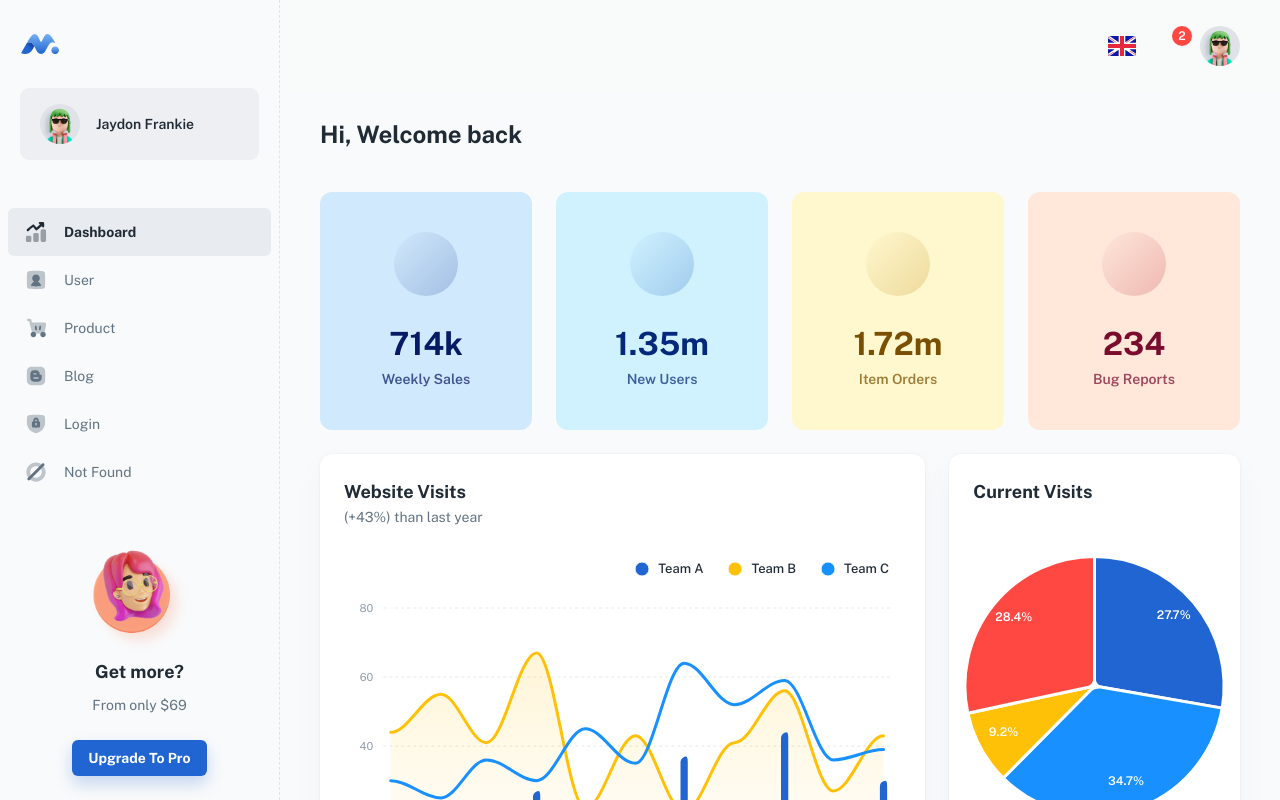
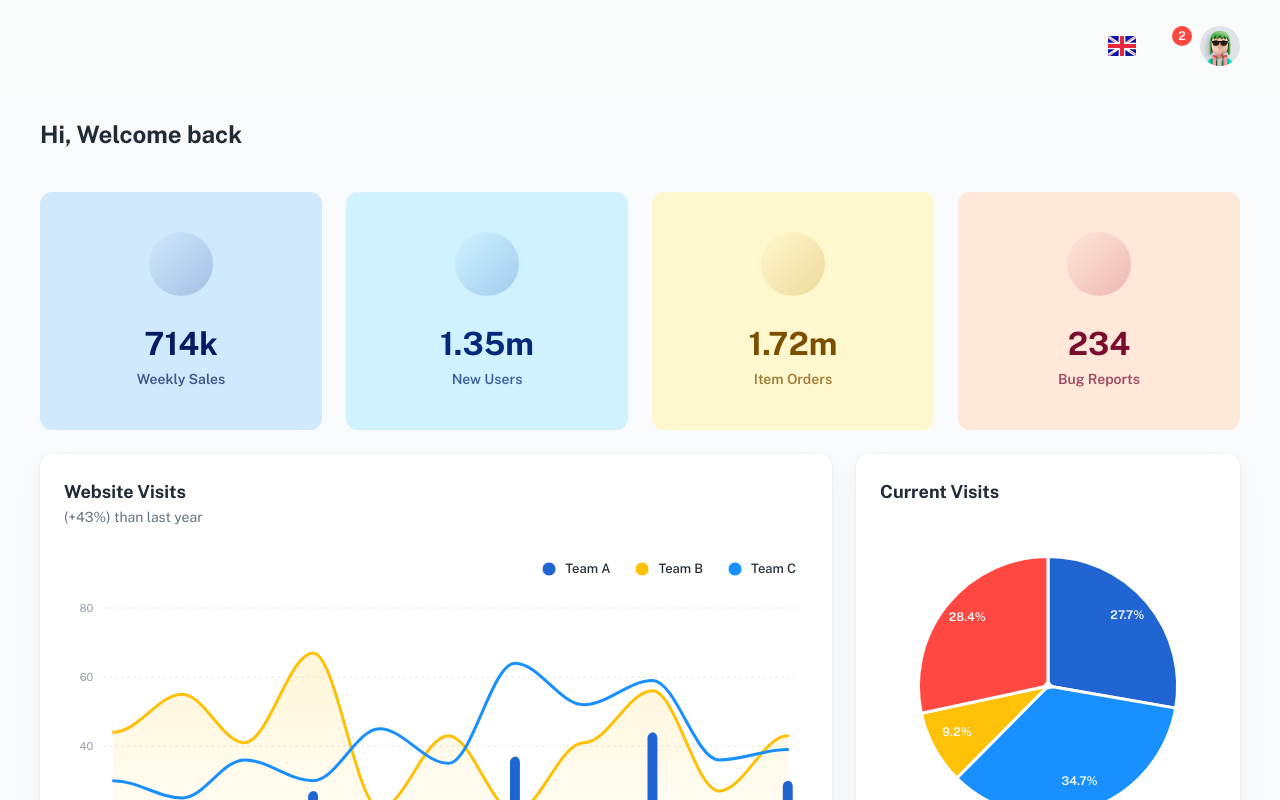
Before and after one commit to Miharin/alumunium-react, a React (Create React App) app: page /dashboard/app in a window 1280 px wide. Shown: the top 800 px of the page. Built offline with nearby package versions, Linux system fonts and the light colour scheme; some icons are missing; a web font is replaced by a local one.

Commit message:
sidebar toggleable

```diff
--- a/src/layouts/dashboard/header/index.js
+++ b/src/layouts/dashboard/header/index.js
@@ -24,7 +24,7 @@ const StyledRoot = styled(AppBar)(({ theme }) => ({
   ...bgBlur({ color: theme.palette.background.default }),
   boxShadow: 'none',
   [theme.breakpoints.up('lg')]: {
-    width: `calc(100% - ${NAV_WIDTH + 1}px)`,
+    // width: `calc(100% - ${NAV_WIDTH + 1}px)`,
   },
 }));
 
@@ -51,7 +51,7 @@ export default function Header({ onOpenNav }) {
           sx={{
             mr: 1,
             color: 'text.primary',
-            display: { lg: 'none' },
+            // display: { lg: 'none' },
           }}
         >
           <Iconify icon="eva:menu-2-fill" />
--- a/src/layouts/dashboard/nav/config.js
+++ b/src/layouts/dashboard/nav/config.js
@@ -1,5 +1,5 @@
 // component
-import SvgColor from '../../../components/svg-color';
+import SvgColor from 'components/svg-color';
 
 // ----------------------------------------------------------------------
 
@@ -11,11 +11,11 @@ const navConfig = [
     path: '/dashboard/app',
     icon: icon('ic_analytics'),
   },
-  {
-    title: 'user',
-    path: '/dashboard/user',
-    icon: icon('ic_user'),
-  },
+  // {
+  //   title: 'user',
+  //   path: '/dashboard/user',
+  //   icon: icon('ic_user'),
+  // },
   {
     title: 'product',
     path: '/dashboard/products',
--- a/src/layouts/dashboard/nav/index.js
+++ b/src/layouts/dashboard/nav/index.js
@@ -3,7 +3,19 @@ import { useEffect } from 'react';
 import { useLocation } from 'react-router-dom';
 // @mui
 import { styled, alpha } from '@mui/material/styles';
-import { Box, Link, Button, Drawer, Typography, Avatar, Stack } from '@mui/material';
+import {
+  Box,
+  Link,
+  Drawer,
+  Typography,
+  Avatar,
+  Divider,
+  List,
+  ListItemButton,
+  ListItemIcon,
+  ListItemText,
+  Collapse,
+} from '@mui/material';
 // mock
 import account from '_mock/account';
 // hooks
@@ -12,9 +24,10 @@ import useResponsive from 'hooks/useResponsive';
 import Logo from 'components/logo';
 import Scrollbar from 'components/scrollbar';
 import NavSection from 'components/nav-section';
+import { EqualizerRounded, ExpandLess, ExpandMore, StarBorder } from '@mui/icons-material';
+import { useSidebarConfig } from 'store/index';
 //
 import navConfig from './config';
-
 // ----------------------------------------------------------------------
 
 const NAV_WIDTH = 280;
@@ -34,17 +47,50 @@ Nav.propTypes = {
   onCloseNav: PropTypes.func,
 };
 
+const ItemNav = [
+  {
+    name: 'Dashboard',
+    icon: '',
+    links: '/dashboard',
+    isExpand: false,
+  },
+  {
+    name: 'Users',
+    icon: '',
+    isExpand: true,
+    Expand: [
+      {
+        name: 'List Users',
+        icon: '',
+        links: '',
+      },
+      {
+        name: 'Create Users',
+        icon: '',
+        links: '',
+      },
+    ],
+  },
+  {
+    name: 'Product',
+    icon: '',
+    isExpand: true,
+    Expand: [
+      {
+        name: 'List Holo',
+        icon: '',
+        links: '',
+      },
+    ],
+  },
+];
+
 export default function Nav({ openNav, onCloseNav }) {
   const { pathname } = useLocation();
+  const open = useSidebarConfig((state) => state.open);
+  const toggle = useSidebarConfig((state) => state.toggle);
 
   const isDesktop = useResponsive('up', 'lg');
-
-  useEffect(() => {
-    if (openNav) {
-      onCloseNav();
-    }
-    // eslint-disable-next-line react-hooks/exhaustive-deps
-  }, [pathname]);
 
   const renderContent = (
     <Scrollbar
@@ -75,33 +121,29 @@ export default function Nav({ openNav, onCloseNav }) {
         </Link>
       </Box>
 
-      <NavSection data={navConfig} />
-
-      <Box sx={{ flexGrow: 1 }} />
-
-      <Box sx={{ px: 2.5, pb: 3, mt: 10 }}>
-        <Stack alignItems="center" spacing={3} sx={{ pt: 5, borderRadius: 2, position: 'relative' }}>
-          <Box
-            component="img"
-            src="/assets/illustrations/illustration_avatar.png"
-            sx={{ width: 100, position: 'absolute', top: -50 }}
+      <NavSection data={navConfig} onClick={onCloseNav} />
+      <List sx={{ pl: 1 }}>
+        <ListItemButton onClick={toggle}>
+          <ListItemIcon sx={{ minWidth: '0px', mr: 2 }}>
+            <EqualizerRounded />
+          </ListItemIcon>
+          <ListItemText
+            primaryTypographyProps={{ fontSize: '0.9em', fontWeight: open ? 'medium' : 'small' }}
+            primary="Dashboard"
           />
-
-          <Box sx={{ textAlign: 'center' }}>
-            <Typography gutterBottom variant="h6">
-              Get more?
-            </Typography>
-
-            <Typography variant="body2" sx={{ color: 'text.secondary' }}>
-              From only $69
-            </Typography>
-          </Box>
-
-          <Button href="https://material-ui.com/store/items/minimal-dashboard/" target="_blank" variant="contained">
-            Upgrade to Pro
-          </Button>
-        </Stack>
-      </Box>
+          {open ? <ExpandLess /> : <ExpandMore />}
+        </ListItemButton>
+        <Collapse in={open} timeout="auto" unmountOnExit>
+          <List component="div" disablePadding>
+            <ListItemButton sx={{ pl: 4 }}>
+              <ListItemIcon>
+                <StarBorder />
+              </ListItemIcon>
+              <ListItemText primaryTypographyProps={{ fontSize: '0.9em' }} primary="Starred" />
+            </ListItemButton>
+          </List>
+        </Collapse>
+      </List>
     </Scrollbar>
   );
 
@@ -110,18 +152,19 @@ export default function Nav({ openNav, onCloseNav }) {
       component="nav"
       sx={{
         flexShrink: { lg: 0 },
-        width: { lg: NAV_WIDTH },
+        // width: { lg: NAV_WIDTH },
       }}
     >
       {isDesktop ? (
         <Drawer
-          open
-          variant="permanent"
+          open={openNav}
+          onClose={onCloseNav}
+          ModalProps={{
+            keepMounted: true,
+          }}
           PaperProps={{
             sx: {
               width: NAV_WIDTH,
-              bgcolor: 'background.default',
-              borderRightStyle: 'dashed',
             },
           }}
         >
--- a/src/pages/LoginPage.js
+++ b/src/pages/LoginPage.js
@@ -60,7 +60,7 @@ export default function LoginPage() {
       <StyledRoot>
         <Logo
           sx={{
-            position: 'fixed',
+            position: 'absolute',
             top: { xs: 16, sm: 24, md: 40 },
             left: { xs: 16, sm: 24, md: 40 },
           }}
--- /dev/null
+++ b/src/store/helpers/sidebar.js
@@ -0,0 +1,6 @@
+import { create } from 'zustand';
+
+export const sidebarConfig = create((set) => ({
+  open: false,
+  toggle: () => set((state) => ({ open: !state.open })),
+}));
--- a/src/store/index.js
+++ b/src/store/index.js
@@ -1 +1,2 @@
 export { authLogin as useAuth } from 'store/auth/index';
+export { sidebarConfig as useSidebarConfig } from 'store/helpers/sidebar';
```
Also changed, not shown: package.json (+4 -3 lines), 1 other file (tests, documents, lock files or other folders).
